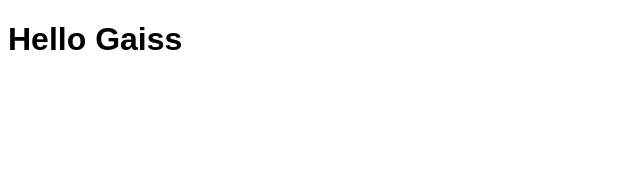
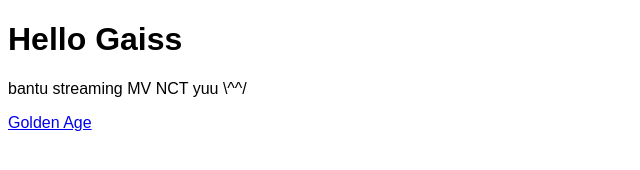
Before and after one commit to ulilfarhah6/coba, a plain HTML site: page index.html in a window 1280 px wide. Shown: the whole page, without its empty margins (0-640 px from the left). Drawn offline with Linux system fonts and the light colour scheme.

Commit message:
menambahkan link nct pada file index

```diff
--- a/index.html
+++ b/index.html
@@ -10,6 +10,8 @@
     </head>
     <body>
         <h1>Hello Gaiss</h1>
+        <p>bantu streaming MV NCT yuu \^^/</p>
+        <a href="https://youtu.be/jZpr7hfeEVE?si=Ik_r8WZlOVlG5QqZ">Golden Age</a>
 
         <script type="text/javascript" src="script.js">
 
```
